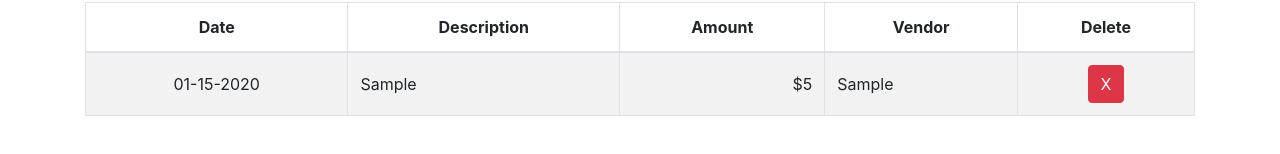
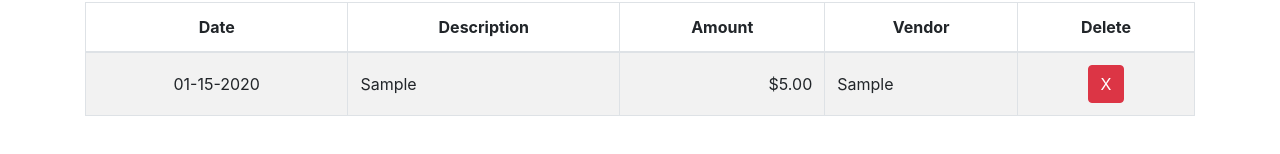
Before and after one commit to jazfunk/expense-tracker-react-app, a React (Create React App) app: page / in a window 1280 px wide. Both pictures are taken after typing "2020-01-15", "Sample", "5", "Sample" into the empty fields and a click on the button "Add Expense". Shown: the part 278-432 px from the top of the page. Built offline with nearby package versions, Linux system fonts and the light colour scheme.

Commit message:
Format currency to two decimals.

```diff
--- a/src/ExpensesTable.js
+++ b/src/ExpensesTable.js
@@ -6,12 +6,14 @@ const ExpensesTable = (props) => {
   const renderExpense = (expense, index) => {
     if (props.expenses.length > 0) {
       const dateMoment = moment(expense.expenseDate)
-      const amountToFormat = `$${expense.expenseAmount}`
+      const amount = parseFloat(expense.expenseAmount)
+      const amountFormatted = `$${amount.toFixed(2)}`
+
       return (
         <tr key={index}>
           <td className="align-middle">{dateMoment.format('MM-DD-YYYY')}</td>
           <td className="align-middle text-left">{expense.expenseDescription}</td>
-          <td className="align-middle text-right">{amountToFormat}</td>
+          <td className="align-middle text-right">{amountFormatted}</td>
           <td className="align-middle text-left">{expense.expenseVendor}</td>
           <td className="align-middle">
             <ReactBootStrap.Button
```
